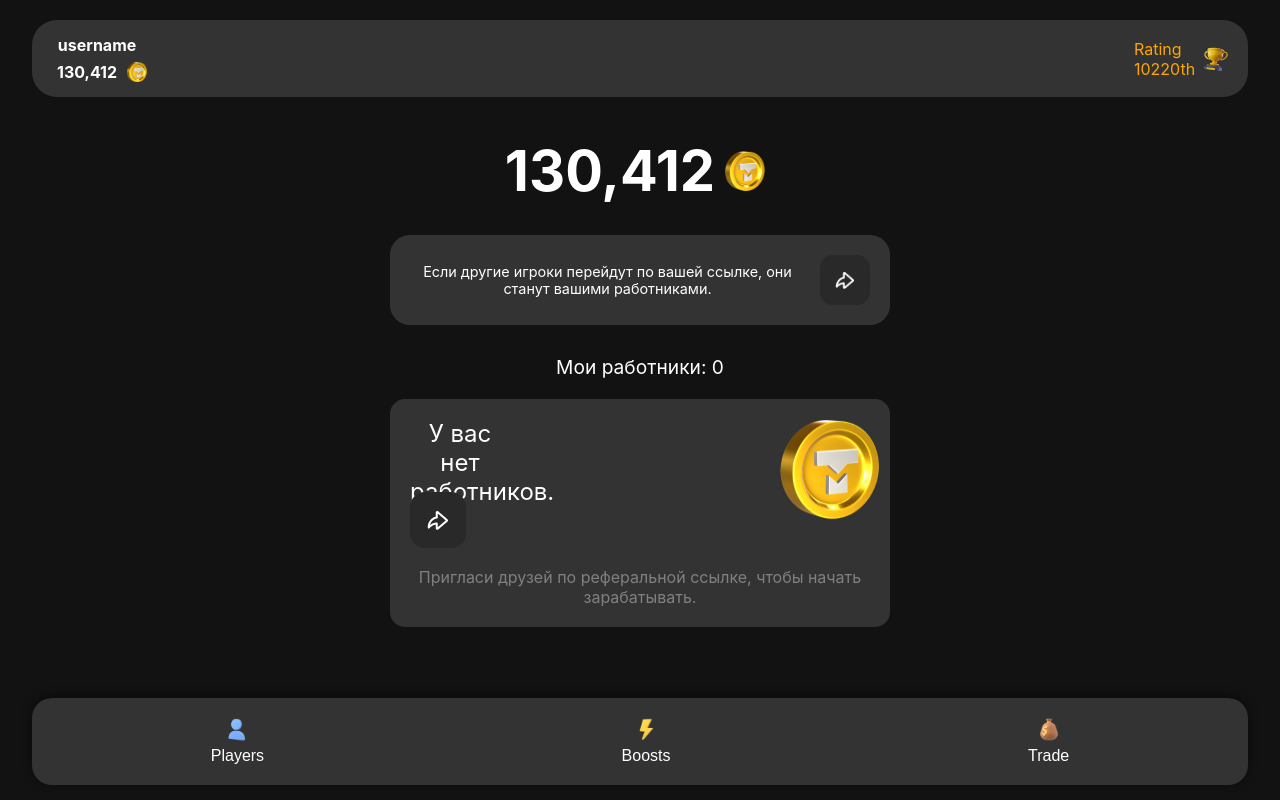
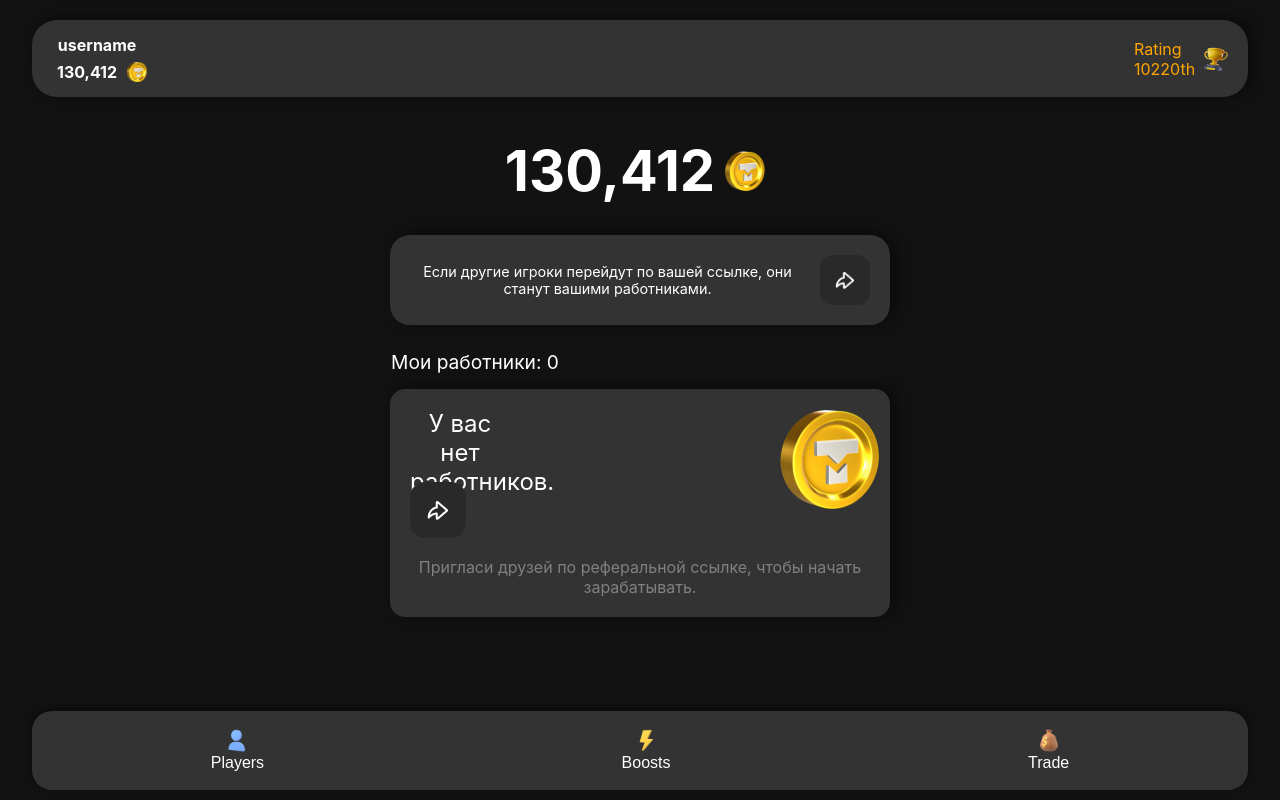
Before and after one commit to artemodkow/tg-webapp-react, a React (Create React App) app: page / in a window 1280 px wide. Built offline with nearby package versions, Linux system fonts and the light colour scheme; a web font is replaced by a local one.

Commit message:
main menu apply

```diff
--- a/src/components/Players/Players.css
+++ b/src/components/Players/Players.css
@@ -15,6 +15,7 @@
     justify-content: space-between; /* Это растянет дочерние элементы по краям */
     align-items: center;
     margin-top: 20px;
+    box-shadow: 5px -2px 15px rgba(0,0,0,0.5);
     width: 95%;
     padding: 15px;
     background-color: #333; /* Темный фон */
@@ -116,6 +117,7 @@
     justify-content: center;
     align-items: center;
     padding: 20px;
+    box-shadow: 5px -2px 15px rgba(0,0,0,0.5);
     margin: 10px 0;
     width: 95%; /* или фиксированная ширина, если нужно */
     max-width: 500px; /* максимальная ширина */
@@ -150,8 +152,10 @@
 }
 
 .employees-header {
+    margin-right: 330px;
     font-size: 1.2em;
-    margin-bottom: 10px;
+    margin-top: -5px;
+    margin-bottom: 15px;
 }
 
 .employee-item {
@@ -197,7 +201,8 @@
     align-items: flex-start;
     width: 95%; /* или фиксированная ширина, если нужно */
     max-width: 500px; /* максимальная ширина */
-    margin: -10px auto; /* центрирование блока и отступ снизу */
+    box-shadow: 5px -2px 15px rgba(0,0,0,0.5);
+    margin: -20px auto; /* центрирование блока и отступ снизу */
 }
 .no-employees-content {
     flex-direction: column;
@@ -254,7 +259,7 @@
 
 .navigation {
     position: fixed;
-    bottom: 15px; /* Отступ снизу */
+    bottom: 10px; /* Отступ снизу */
     left: 0;
     right: 0; /* Добавлено для центровки, если будет максимальная ширина */
     width: 95%;
@@ -264,7 +269,7 @@
     font-family: 'SF Pro Display', sans-serif;
     display: flex;
     justify-content: space-around;
-    padding: 10px 0;
+    padding: 8px 0;
     box-shadow: 0px -2px 10px rgba(0,0,0,0.5);
     border-radius: 20px; /* Закругление углов */
     overflow: hidden; /* Для поддержания закругления внутренних элементов */
@@ -273,7 +278,7 @@
 .nav-icon {
     width: 24px; /* Устанавливаем ширину иконки */
     height: 24px; /* Устанавливаем высоту иконки */
-    margin-bottom: 5px; /* Добавляем отступ между иконкой и текстом */
+    margin-bottom: 1px; /* Добавляем отступ между иконкой и текстом */
 }
 
 .navigation button {
```
